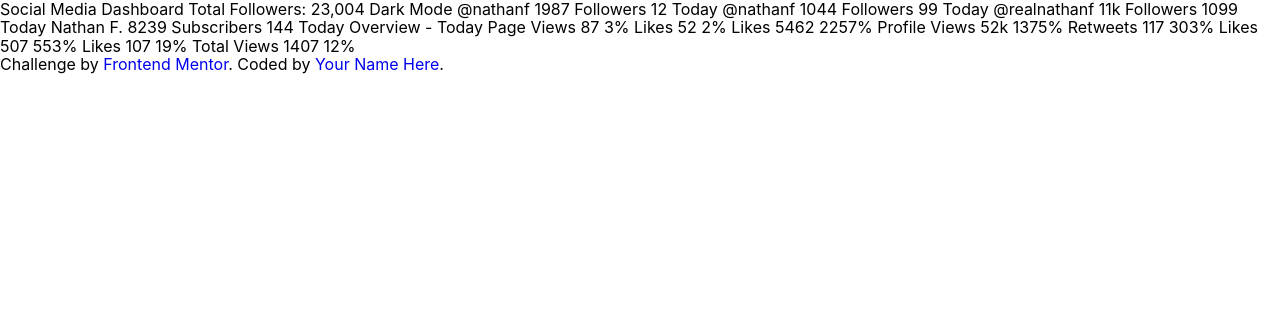
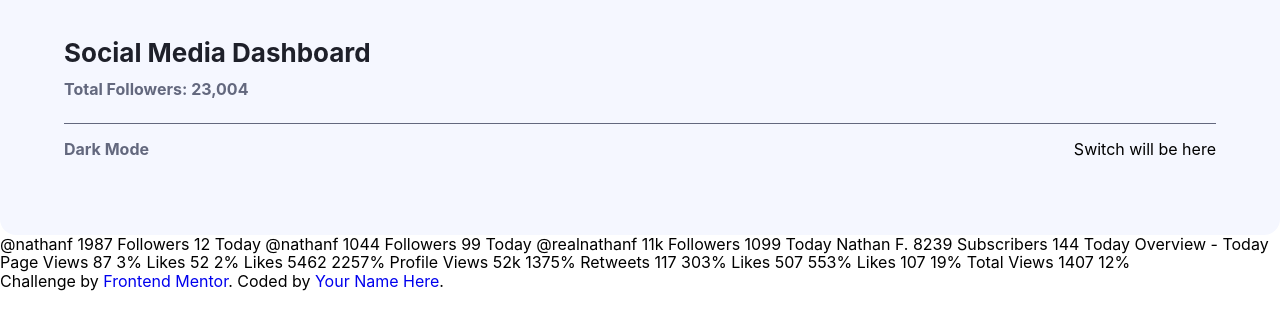
Before and after one commit to JSamuelAP/social-media-dashboard, a React (Vite) app: page / in a window 1280 px wide. Shown: the top 330 px of the page. Built offline with nearby package versions, Linux system fonts and the light colour scheme.

Commit message:
feat: Componente Header creado
El switch se creara en un componente aparte

```diff
--- a/src/App.jsx
+++ b/src/App.jsx
@@ -1,11 +1,14 @@
+import Header from "./components/Header";
+
 function App() {
 	return (
-		<div>
-			Social Media Dashboard Total Followers: 23,004 Dark Mode @nathanf 1987
-			Followers 12 Today @nathanf 1044 Followers 99 Today @realnathanf 11k
-			Followers 1099 Today Nathan F. 8239 Subscribers 144 Today Overview - Today
-			Page Views 87 3% Likes 52 2% Likes 5462 2257% Profile Views 52k 1375%
-			Retweets 117 303% Likes 507 553% Likes 107 19% Total Views 1407 12%
+		<>
+			<Header />
+			@nathanf 1987 Followers 12 Today @nathanf 1044 Followers 99 Today
+			@realnathanf 11k Followers 1099 Today Nathan F. 8239 Subscribers 144 Today
+			Overview - Today Page Views 87 3% Likes 52 2% Likes 5462 2257% Profile
+			Views 52k 1375% Retweets 117 303% Likes 507 553% Likes 107 19% Total Views
+			1407 12%
 			<div class="attribution">
 				Challenge by{" "}
 				<a href="https://www.frontendmentor.io?ref=challenge" target="_blank">
@@ -13,7 +16,7 @@
 				</a>
 				. Coded by <a href="#">Your Name Here</a>.
 			</div>
-		</div>
+		</>
 	);
 }
 
--- /dev/null
+++ b/src/components/Header.jsx
@@ -0,0 +1,18 @@
+const Header = () => {
+	return (
+		<header className="header">
+			<div className="container">
+				<div>
+					<h1 className="header__heading">Social Media Dashboard</h1>
+					<span className="header__followers">Total Followers: 23,004</span>
+				</div>
+				<div className="header__switch-container">
+					<span className="switch-container__text">Dark Mode</span>
+					<div>Switch will be here</div>
+				</div>
+			</div>
+		</header>
+	);
+};
+
+export default Header;
--- a/src/index.scss
+++ b/src/index.scss
@@ -9,10 +9,8 @@
 @import "scss/base/typography";
 
 // Layout
-
-// Components
-
+@import "scss/layout/gris";
+@import "scss/layout/header"; // Components
 // Pages
-
 // Themes
 @import "scss/themes/theme";
--- a/src/scss/base/_reset.scss
+++ b/src/scss/base/_reset.scss
@@ -4,6 +4,17 @@
 	margin: 0;
 	padding: 0;
 	box-sizing: border-box;
+}
+
+h1,
+h2,
+h3,
+h4,
+h5,
+h6,
+p {
+	margin: 0;
+	line-height: 1;
 }
 
 a {
--- a/src/scss/base/_typography.scss
+++ b/src/scss/base/_typography.scss
@@ -3,3 +3,7 @@
 	font-weight: var(--fw-400);
 	color: var(--light-dark-text);
 }
+
+h1 {
+	font-size: 26px;
+}
--- /dev/null
+++ b/src/scss/layout/_gris.scss
@@ -0,0 +1,4 @@
+.container {
+	width: 90%;
+	margin: 0 auto;
+}
--- /dev/null
+++ b/src/scss/layout/_header.scss
@@ -0,0 +1,25 @@
+.header {
+	padding: 40px 0 60px 0;
+	border-bottom-left-radius: 1rem;
+	border-bottom-right-radius: 1rem;
+	background-color: var(--light-top-bg);
+
+	&__heading {
+		margin-bottom: 14px;
+		color: var(--light-black-text);
+	}
+
+	&__followers,
+	.switch-container__text {
+		font-weight: var(--fw-700);
+		color: var(--light-gray-text);
+	}
+
+	&__switch-container {
+		display: flex;
+		justify-content: space-between;
+		margin-top: 25px;
+		padding: 16px 0;
+		border-top: 1px solid var(--light-gray-text);
+	}
+}
```
